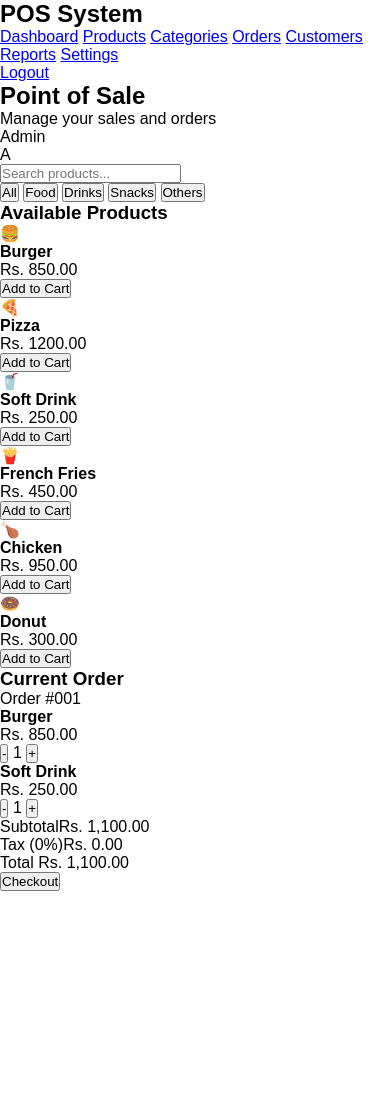
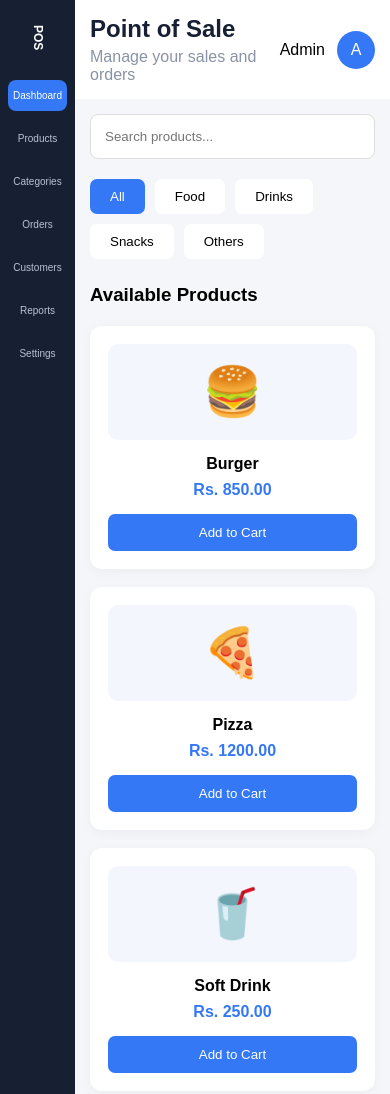
Before and after one commit to JaniduSathsara/POS-System-, a plain HTML site: page index.html in a window 390 px wide. Shown: the top 1094 px of the page. Before the commit the page ends 891 px from the top, so only its background shows below. Drawn offline with Linux system fonts and the light colour scheme.

Commit message:
Add responsive CSS styles for layout and components

```diff
--- a/CSS/style.css
+++ b/CSS/style.css
@@ -5,3 +5,322 @@
     box-sizing: border-box;
     font-family: Arial, sans-serif;
 }
+
+body {
+    background: #f4f6fa;
+}
+
+.container {
+    display: flex;
+    min-height: 100vh;
+}
+
+.sidebar {
+    width: 240px;
+    background: #172033;
+    color: white;
+    padding: 25px 20px;
+    display: flex;
+    flex-direction: column;
+}
+
+.sidebar h2 {
+    margin-bottom: 40px;
+}
+
+.sidebar h2 span {
+    color: #4f8cff;
+}
+
+.sidebar nav {
+    display: flex;
+    flex-direction: column;
+    gap: 12px;
+}
+
+.sidebar nav a,
+.logout a {
+    color: #b8c2d6;
+    text-decoration: none;
+    padding: 14px;
+    border-radius: 8px;
+    transition: 0.3s;
+}
+
+.sidebar nav a:hover,
+.sidebar nav a.active {
+    background: #3478f6;
+    color: white;
+}
+
+.logout {
+    margin-top: auto;
+}
+
+.main {
+    flex: 1;
+    min-width: 0;
+}
+
+.topbar {
+    background: white;
+    padding: 20px 30px;
+    display: flex;
+    justify-content: space-between;
+    align-items: center;
+}
+
+.topbar h2 {
+    color: #172033;
+}
+
+.topbar p {
+    color: #8993a5;
+    margin-top: 5px;
+}
+
+.profile {
+    display: flex;
+    align-items: center;
+    gap: 12px;
+}
+
+.avatar {
+    background: #3478f6;
+    color: white;
+    width: 38px;
+    height: 38px;
+    border-radius: 50%;
+    display: grid;
+    place-items: center;
+}
+
+
+.content {
+    display: grid;
+    grid-template-columns: minmax(0, 1fr) 320px;
+    gap: 25px;
+    padding: 25px;
+}
+
+.search input {
+    width: 100%;
+    padding: 14px;
+    border: 1px solid #ddd;
+    border-radius: 8px;
+    outline: none;
+    margin-bottom: 20px;
+}
+
+.search input:focus {
+    border-color: #3478f6;
+}
+
+
+.categories {
+    display: flex;
+    gap: 10px;
+    flex-wrap: wrap;
+    margin-bottom: 25px;
+}
+
+.categories button {
+    border: none;
+    padding: 10px 20px;
+    border-radius: 7px;
+    background: white;
+    cursor: pointer;
+}
+
+.categories button.selected,
+.categories button:hover {
+    background: #3478f6;
+    color: white;
+}
+
+.products h3 {
+    margin-bottom: 20px;
+}
+
+
+.product-grid {
+    display: grid;
+    grid-template-columns: repeat(3, minmax(0, 1fr));
+    gap: 18px;
+}
+
+.product-card {
+    background: white;
+    padding: 18px;
+    border-radius: 12px;
+    text-align: center;
+    box-shadow: 0 3px 12px rgba(0,0,0,0.04);
+    transition: 0.3s;
+}
+
+.product-card:hover {
+    transform: translateY(-4px);
+    box-shadow: 0 5px 18px rgba(0,0,0,0.1);
+}
+
+.product-img {
+    font-size: 48px;
+    background: #f3f6fc;
+    padding: 20px;
+    border-radius: 10px;
+    margin-bottom: 15px;
+}
+
+.product-card h4 {
+    margin-bottom: 8px;
+}
+
+.product-card p {
+    color: #3478f6;
+    font-weight: bold;
+    margin-bottom: 15px;
+}
+
+.product-card button {
+    width: 100%;
+    padding: 11px;
+    background: #3478f6;
+    color: white;
+    border: none;
+    border-radius: 7px;
+    cursor: pointer;
+}
+
+.product-card button:hover {
+    background: #205ec9;
+}
+
+
+.cart {
+    background: white;
+    padding: 22px;
+    border-radius: 12px;
+    height: fit-content;
+    box-shadow: 0 3px 12px rgba(0,0,0,0.04);
+}
+
+.cart h3 {
+    margin-bottom: 8px;
+}
+
+.order-id {
+    color: #8993a5;
+    font-size: 13px;
+    margin-bottom: 25px;
+}
+
+.cart-item {
+    display: flex;
+    justify-content: space-between;
+    align-items: center;
+    padding: 18px 0;
+    border-bottom: 1px solid #eee;
+}
+
+.cart-item p {
+    color: #3478f6;
+    font-size: 13px;
+    margin-top: 7px;
+}
+
+.quantity {
+    display: flex;
+    align-items: center;
+    gap: 10px;
+}
+
+.quantity button {
+    width: 25px;
+    height: 25px;
+    border: none;
+    background: #edf2fc;
+    color: #3478f6;
+    cursor: pointer;
+    border-radius: 5px;
+}
+
+.summary {
+    margin-top: 25px;
+}
+
+.summary div {
+    display: flex;
+    justify-content: space-between;
+    margin-bottom: 15px;
+    color: #747e91;
+}
+
+.summary .total {
+    border-top: 1px solid #ddd;
+    padding-top: 18px;
+    font-size: 19px;
+    font-weight: bold;
+    color: #172033;
+}
+
+.checkout {
+    width: 100%;
+    padding: 15px;
+    background: #16a36a;
+    color: white;
+    border: none;
+    border-radius: 8px;
+    font-size: 16px;
+    font-weight: bold;
+    cursor: pointer;
+}
+
+.checkout:hover {
+    background: #118354;
+}
+
+@media (max-width: 1000px) {
+    .content {
+        grid-template-columns: 1fr;
+    }
+
+    .product-grid {
+        grid-template-columns: repeat(2, minmax(0, 1fr));
+    }
+}
+
+@media (max-width: 600px) {
+    .sidebar {
+        width: 75px;
+        padding: 15px 8px;
+    }
+
+    .sidebar h2 {
+        font-size: 12px;
+        writing-mode: vertical-rl;
+        margin: 10px auto 30px;
+    }
+
+    .sidebar h2 span {
+        display: none;
+    }
+
+    .sidebar nav a,
+    .logout a {
+        font-size: 10px;
+        padding: 10px 3px;
+        text-align: center;
+    }
+
+    .topbar {
+        padding: 15px;
+    }
+
+    .content {
+        padding: 15px;
+    }
+
+    .product-grid {
+        grid-template-columns: 1fr;
+    }
+}
```
